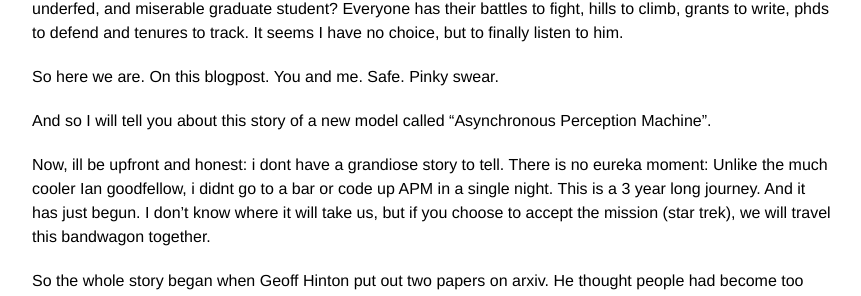
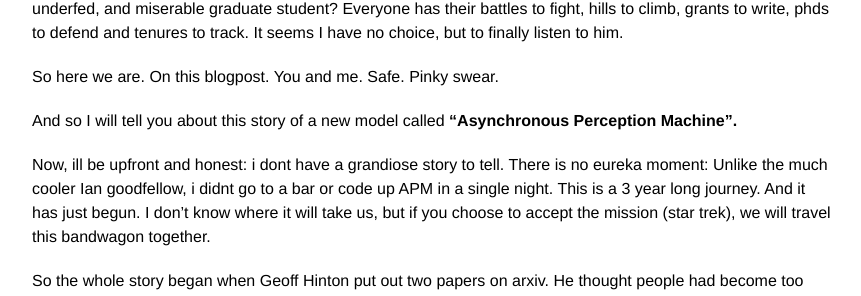
Before and after one commit to rajatmodi62/rajatmodi62.github.io, a Jekyll site: the page built from _posts/2024-10-26-hinton_apm.md, in a window 1280 px wide and 900 px high, scrolled down 2586 px. Shown: the part 148-444 px from the top of the window, without its empty margins (208-1069 px from the left). Built offline with Jekyll 4.4.1, drawn with Linux system fonts in a browser that asks for light colours; comment, search, counter and statistics services are not loaded.

Commit message:
soft link blog

```diff
--- a/_posts/2024-10-26-hinton_apm.md
+++ b/_posts/2024-10-26-hinton_apm.md
@@ -52,7 +52,7 @@ Omg. That really hurts. He is correct, so it hurts even more. And no-one can hel
 So here we are. On this blogpost. You and me. Safe. Pinky swear.
 
 
-And so I will tell  you about this story  of a new model called "Asynchronous Perception Machine".
+And so I will tell  you about this story  of a new model called <b>"Asynchronous Perception Machine".</b>
 
 Now, ill be upfront and honest: i dont have a grandiose story to tell. There is no eureka moment: Unlike the much cooler Ian goodfellow, i didnt go to a bar or code up APM in a single night. This is a 3 year long journey. And it has just begun. I don't know where it will take us, but if you choose to accept the mission (star trek), we will travel this bandwagon together.
 
```
